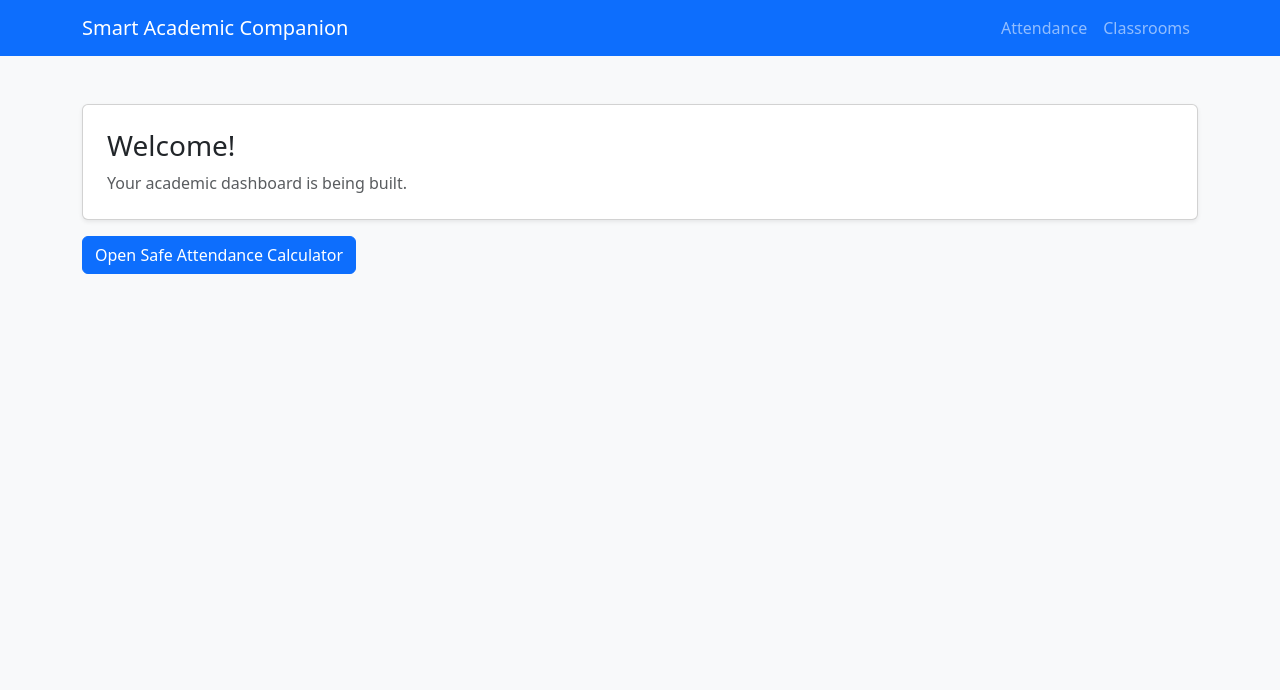
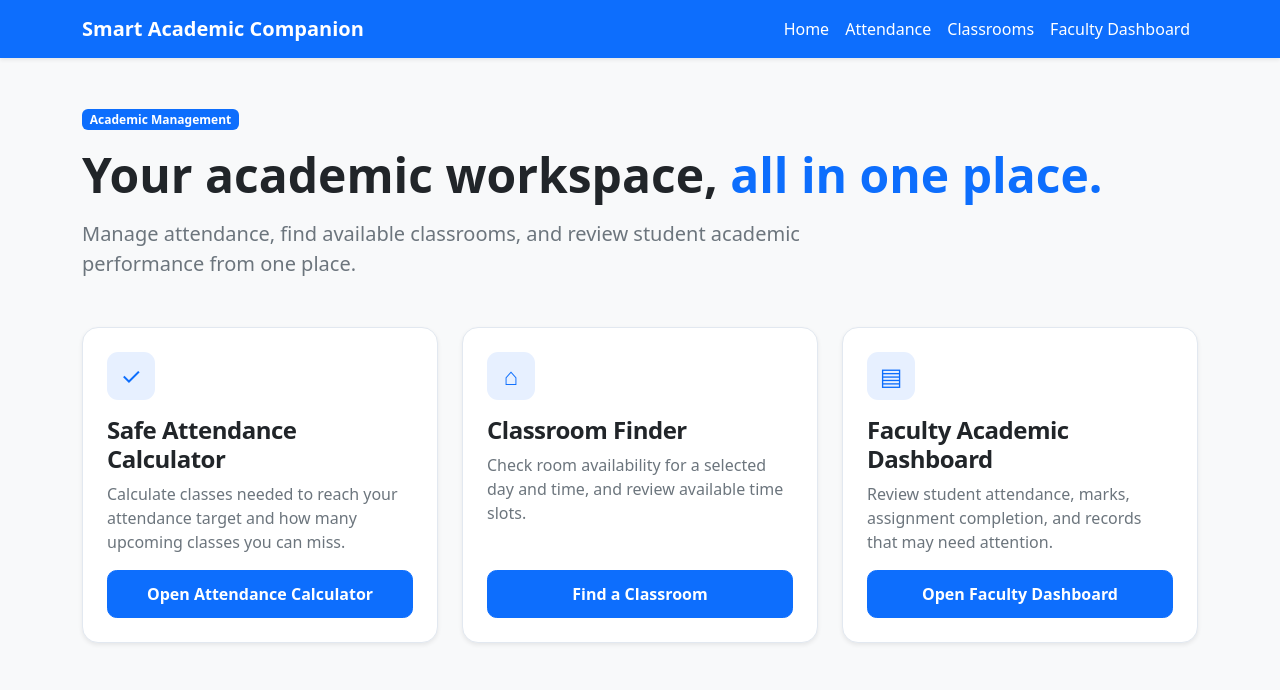
Before and after one commit to pharswanmohit07-cell/smart-academic-companion, a Flask app: page / in a window 1280 px wide. Shown: the top 690 px of the page. Run offline with Flask 3, Linux system fonts and the light colour scheme; parts of the project's set-up code (start-up, migrations or seed data) failed here and were passed over.

Commit message:
Add faculty academic dashboard and improve navigation

```diff
--- a/app.py
+++ b/app.py
@@ -6,6 +6,7 @@ from flask import Flask, render_template, request
 
 from attendance_calculator import classes_needed, classes_missable
 from database import get_connection, initialize_database
+from modules.faculty_dashboard import get_faculty_summary
 
 # The classroom finder needs the compiled C library (c_core/core.dll).
 # If it can't be loaded, the rest of the app should still work.
@@ -170,6 +171,25 @@ def classrooms():
         summary=summary, error=error,
     )
 
+@app.route("/risk")
+def risk_dashboard():
+    error = None
+    summary = None
+
+    try:
+        summary = get_faculty_summary()
+    except sqlite3.Error:
+        error = (
+            "Could not load student records. "
+            "Check that the database is initialized."
+        )
+
+    return render_template(
+        "risk.html",
+        summary=summary,
+        error=error,
+    )
+
 
 if __name__ == "__main__":
     initialize_database()
--- a/templates/base.html
+++ b/templates/base.html
@@ -10,38 +10,171 @@
         href="https://cdn.jsdelivr.net/npm/bootstrap@5.3.3/dist/css/bootstrap.min.css"
         rel="stylesheet"
     >
+    <style>
+        .navbar .nav-link {
+            color: #fff;
+            padding: 0.55rem 0.8rem;
+            border-radius: 0.4rem;
+        }
+
+        .navbar .nav-link:hover,
+        .navbar .nav-link:focus {
+            color: #fff;
+            background: rgba(255, 255, 255, 0.17);
+        }
+
+        .feature-card {
+    height: 100%;
+    border: 1px solid #e2e8f0;
+    border-radius: 1rem;
+    background: #fff;
+    overflow: hidden;
+    transition: transform 0.2s ease, box-shadow 0.2s ease;
+}
+
+.feature-card:hover {
+    transform: translateY(-5px);
+    box-shadow: 0 1rem 2rem rgba(15, 23, 42, 0.10);
+}
+
+.feature-card .card-body {
+    padding: 1.75rem;
+}
+
+.feature-card h2 {
+    font-weight: 650;
+    letter-spacing: -0.02em;
+}
+
+.feature-card .btn {
+    border-radius: 0.6rem;
+    padding: 0.7rem 1rem;
+    font-weight: 600;
+}
+
+        .feature-icon {
+            width: 48px;
+            height: 48px;
+            display: grid;
+            place-items: center;
+            border-radius: 0.7rem;
+            background: #e7f0ff;
+            color: #0d6efd;
+            font-size: 1.5rem;
+        }
+    </style>
 </head>
 <body class="bg-light">
 
-    <nav class="navbar navbar-expand-lg navbar-dark bg-primary">
+<nav class="navbar navbar-expand-lg navbar-dark bg-primary shadow-sm">
     <div class="container">
-            <a class="navbar-brand" href="/">
+        <a class="navbar-brand fw-semibold" href="/">
             Smart Academic Companion
         </a>
-            <div class="navbar-nav">
-                <a class="nav-link" href="{{ url_for('attendance') }}">Attendance</a>
-                <a class="nav-link" href="{{ url_for('classrooms') }}">Classrooms</a>
+
+        <button
+            class="navbar-toggler"
+            type="button"
+            data-bs-toggle="collapse"
+            data-bs-target="#mainNavigation"
+            aria-controls="mainNavigation"
+            aria-expanded="false"
+            aria-label="Toggle navigation"
+        >
+            <span class="navbar-toggler-icon"></span>
+        </button>
+
+        <div class="collapse navbar-collapse" id="mainNavigation">
+            <div class="navbar-nav ms-auto align-items-lg-center">
+                <a class="nav-link" href="{{ url_for('home') }}">Home</a>
+                <a class="nav-link" href="{{ url_for('attendance') }}">
+                    Attendance
+                </a>
+                <a class="nav-link" href="{{ url_for('classrooms') }}">
+                    Classrooms
+                </a>
+                <a class="nav-link" href="{{ url_for('risk_dashboard') }}">
+                    Faculty Dashboard
+                </a>
+            </div>
         </div>
     </div>
 </nav>
 
-    <main class="container py-5">
+<main class="container py-4 py-lg-5">
     {% block content %}
-        <div class="card shadow-sm">
-            <div class="card-body p-4">
-                <h1 class="h3">Welcome!</h1>
-                <p class="text-muted mb-0">
-                    Your academic dashboard is being built.
+    <section class="mb-5">
+        <span class="badge text-bg-primary mb-3">
+            Academic Management
+        </span>
+        <h1 class="display-5 fw-bold mb-3">
+    Your academic workspace, <span class="text-primary">all in one place.</span>
+</h1>
+        <p class="lead text-secondary mb-0" style="max-width: 760px;">
+            Manage attendance, find available classrooms, and review student
+            academic performance from one place.
         </p>
+    </section>
+
+    <div class="row g-4">
+        <div class="col-12 col-md-6 col-lg-4">
+            <div class="card feature-card shadow-sm">
+                <div class="card-body p-4 d-flex flex-column">
+                    <div class="feature-icon mb-3" aria-hidden="true">✓</div>
+                    <h2 class="h4">Safe Attendance Calculator</h2>
+                    <p class="text-secondary">
+                        Calculate classes needed to reach your attendance
+                        target and how many upcoming classes you can miss.
+                    </p>
+                    <a href="{{ url_for('attendance') }}"
+                       class="btn btn-primary mt-auto">
+                        Open Attendance Calculator
+                    </a>
                 </div>
             </div>
-        <div class="mt-3">
-    <a href="/attendance" class="btn btn-primary">
-        Open Safe Attendance Calculator
+        </div>
+
+        <div class="col-12 col-md-6 col-lg-4">
+            <div class="card feature-card shadow-sm">
+                <div class="card-body p-4 d-flex flex-column">
+                    <div class="feature-icon mb-3" aria-hidden="true">⌂</div>
+                    <h2 class="h4">Classroom Finder</h2>
+                    <p class="text-secondary">
+                        Check room availability for a selected day and time,
+                        and review available time slots.
+                    </p>
+                    <a href="{{ url_for('classrooms') }}"
+                       class="btn btn-primary mt-auto">
+                        Find a Classroom
                     </a>
                 </div>
+            </div>
+        </div>
+
+        <div class="col-12 col-md-6 col-lg-4">
+            <div class="card feature-card shadow-sm">
+                <div class="card-body p-4 d-flex flex-column">
+                    <div class="feature-icon mb-3" aria-hidden="true">▤</div>
+                    <h2 class="h4">Faculty Academic Dashboard</h2>
+                    <p class="text-secondary">
+                        Review student attendance, marks, assignment completion,
+                        and records that may need attention.
+                    </p>
+                    <a href="{{ url_for('risk_dashboard') }}"
+                       class="btn btn-primary mt-auto">
+                        Open Faculty Dashboard
+                    </a>
+                </div>
+            </div>
+        </div>
+    </div>
+
+
     {% endblock %}
 </main>
 
+<script
+    src="https://cdn.jsdelivr.net/npm/bootstrap@5.3.3/dist/js/bootstrap.bundle.min.js"
+></script>
 </body>
 </html>
```
Also changed, not shown: modules/faculty_dashboard.py (added, +102 -0 lines), modules/risk_model.py (+155 -0 lines), templates/attendance.html (+28 -4 lines), templates/risk.html (added, +136 -0 lines), tests/test_risk_model.py (added, +53 -0 lines). Lines whose indentation alone changed are shown as unchanged.
